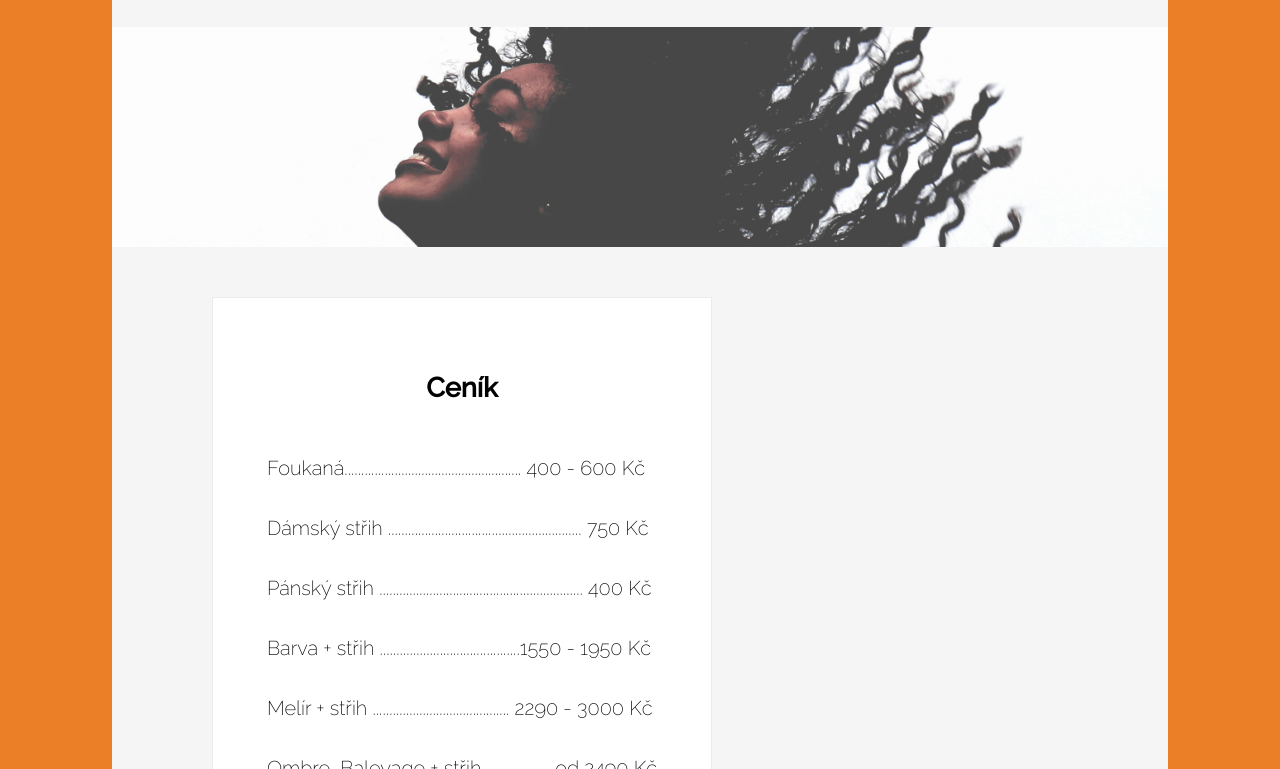
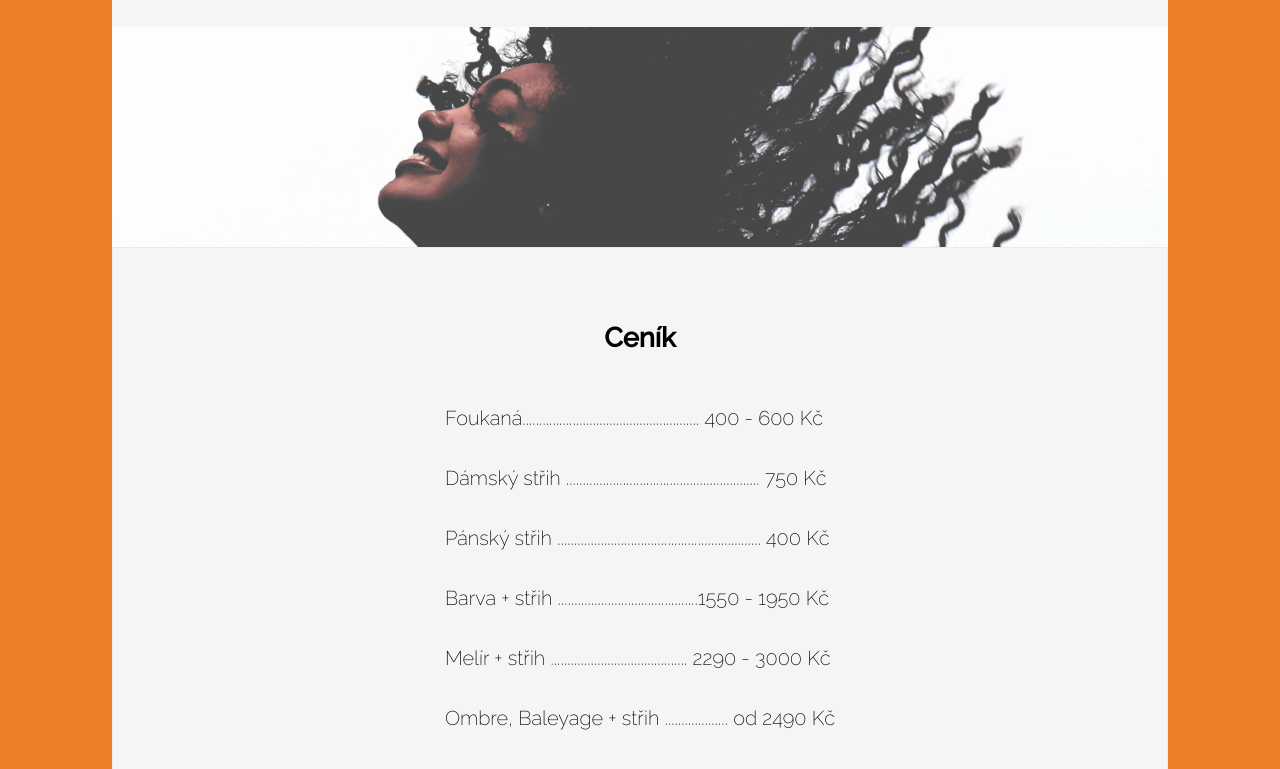
Before and after one commit to SaCih/kadernictvi, an Eleventy site: page cenik.html in a window 1280 px wide. Shown: the part 183-952 px from the top of the page. Built offline with nearby package versions, Linux system fonts and the light colour scheme; Eleventy itself is replaced by a stand-in of ours; files that its build step writes are made by us from their sources.

Commit message:
zmena 30.6.

```diff
--- a/css/style.css
+++ b/css/style.css
@@ -272,13 +272,13 @@ p {font-size: 20px;
 
 }
 .pricelist__item {
-  width: 500px;
+  width: 100%;
   justify-items: center;
-  padding: 50px;
+  padding: 50px;/*
   margin-left: 100px;
   margin-top: 50px;
   margin-bottom: 50px;
-  background-color:white;
+  background-color:white;*/
   border-style:solid;
   border-width: 1px;
   border-color:rgb(238, 234, 234)
```
